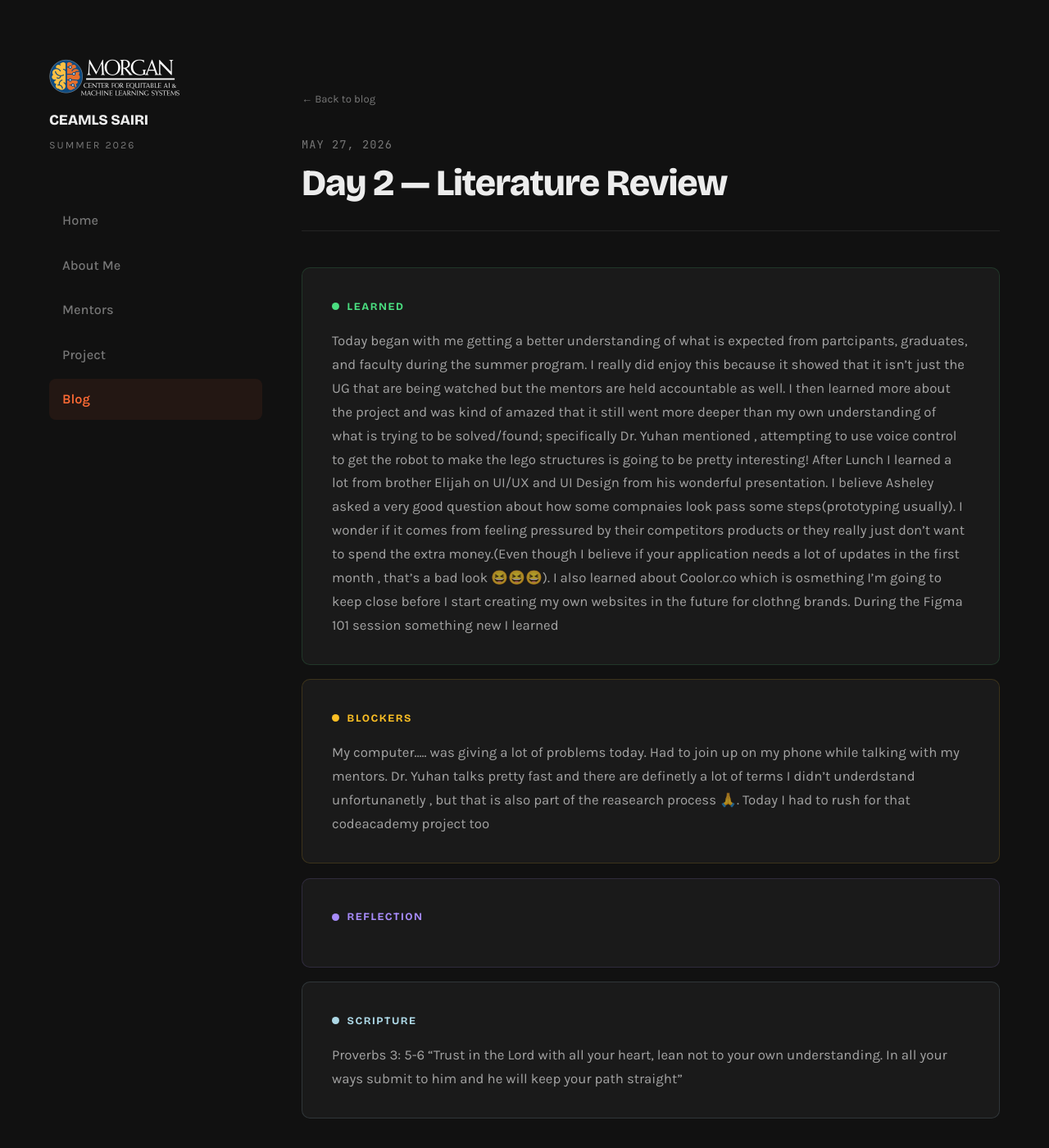
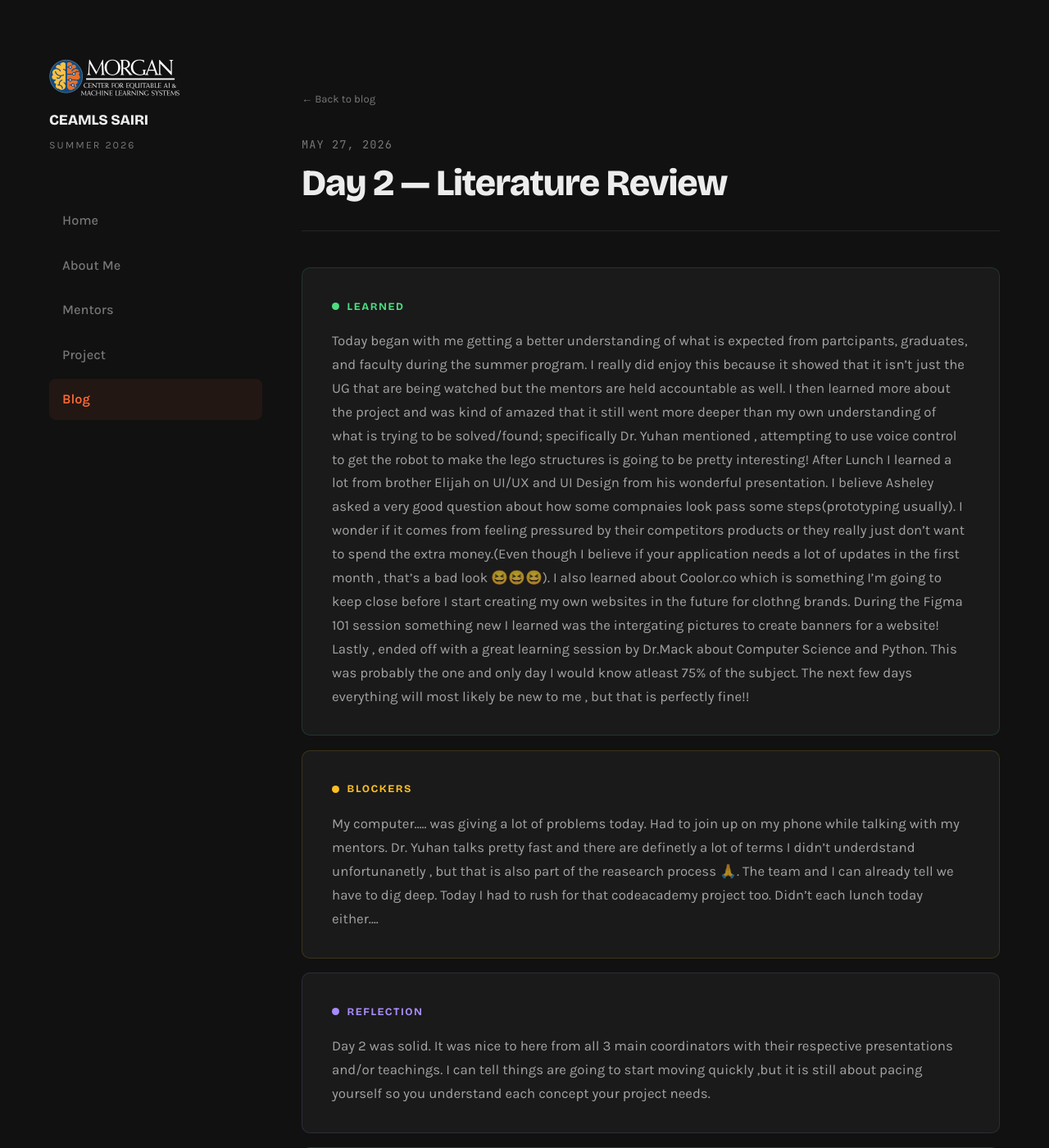
Before and after one commit to JoaqSnow/joaqsnowceamls26.github.io, a Jekyll site: the page built from _posts/2026-05-27-day-2.md, in a window 1280 px wide and 1400 px high. Shown: the whole window at 82% size. Built offline with Jekyll 4.4.1, drawn with Linux system fonts in a browser that asks for light colours.

Commit message:
Update 2026-05-27-day-2.md

```diff
--- a/_posts/2026-05-27-day-2.md
+++ b/_posts/2026-05-27-day-2.md
@@ -7,18 +7,14 @@ tags: ["literature-review", "research"]
 
 what_i_learned: |
   Today began with me getting a better understanding of what is expected from partcipants, graduates, and faculty during the summer program. I really did       enjoy this because it showed that it isn't just the UG that are being watched but the mentors are held accountable as well. I then learned more about the     project and was kind of amazed that it still went more deeper than my own understanding of what is trying to be solved/found; specifically Dr. Yuhan          mentioned , attempting to use voice control to get the robot to make the lego structures is going to be pretty interesting!
-  After Lunch I learned a lot from brother Elijah on UI/UX and UI Design from his wonderful presentation. I believe Asheley asked a very good question about     how some compnaies look pass some steps(prototyping usually). I wonder if it comes from feeling pressured by their competitors products or they really   just don't want to spend the extra money.(Even though I believe if your application needs a lot of updates in the first month , that's a bad look 😆😆😆). I also learned about Coolor.co which is osmething I'm going to keep close before I start creating my own websites in the future for clothng brands. During the Figma 101 session something new I learned
-
-
-
-
+  After Lunch I learned a lot from brother Elijah on UI/UX and UI Design from his wonderful presentation. I believe Asheley asked a very good question about     how some compnaies look pass some steps(prototyping usually). I wonder if it comes from feeling pressured by their competitors products or they really   just don't want to spend the extra money.(Even though I believe if your application needs a lot of updates in the first month , that's a bad look 😆😆😆). I also learned about Coolor.co which is something I'm going to keep close before I start creating my own websites in the future for clothng brands. During the Figma 101 session something new I learned was the intergating pictures to create banners for a website! Lastly , ended off with a great learning session by Dr.Mack about Computer Science and Python. This was probably the one and only day I would know atleast 75% of the subject. The next few days everything will most likely be new to me , but that is perfectly fine!!
 
 
 blockers: |
- My computer..... was giving a lot of problems today. Had to join up on my phone while talking with my mentors. Dr. Yuhan talks pretty fast and there are definetly a lot of terms I didn't underdstand unfortunanetly , but that is also part of the reasearch process 🙏. Today I had to rush for that codeacademy project too
+ My computer..... was giving a lot of problems today. Had to join up on my phone while talking with my mentors. Dr. Yuhan talks pretty fast and there are definetly a lot of terms I didn't underdstand unfortunanetly , but that is also part of the reasearch process 🙏. The team and I can already tell we have to dig deep. Today I had to rush for that codeacademy project too. Didn't each lunch today either....
 
 reflection: |
-
+  Day 2 was solid. It was nice to here from all 3 main coordinators with their respective presentations and/or teachings. I can tell things are going to start moving quickly ,but it is still about pacing yourself so you understand each concept your project needs.
 
 daily_scripture: |
   Proverbs 3: 5-6 "Trust in the Lord with all your heart, lean not to your own understanding.
```
